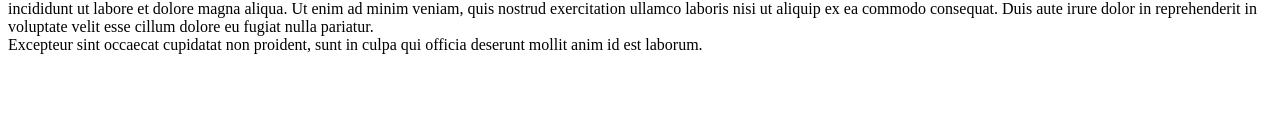
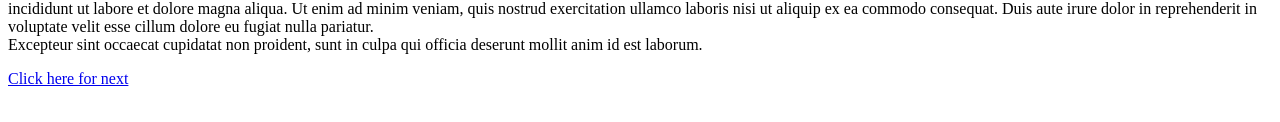
Before and after one commit to PBBinuPrasad/Prasad.html, a plain HTML site: page 3.html in a window 1280 px wide. Shown: the part 464-586 px from the top of the page. Drawn offline with Linux system fonts and the light colour scheme.

Commit message:
Update 3.html

```diff
--- a/3.html
+++ b/3.html
@@ -20,5 +20,6 @@
       consectetur adipiscing elit, sed do eiusmod tempor incididunt ut labore et dolore magna aliqua. Ut enim ad minim veniam, quis nostrud exercitation ullamco laboris nisi ut aliquip ex ea commodo consequat.
       Duis aute irure dolor in reprehenderit in voluptate velit esse cillum dolore eu fugiat nulla pariatur. <br>Excepteur sint occaecat cupidatat non proident,
       sunt in culpa qui officia deserunt mollit anim id est laborum.</p>
+    <p><a href="https://pbbinuprasad.github.io/Prasad.html/4.html">Click here for next </a></p>
   </body>
 </html>
```
